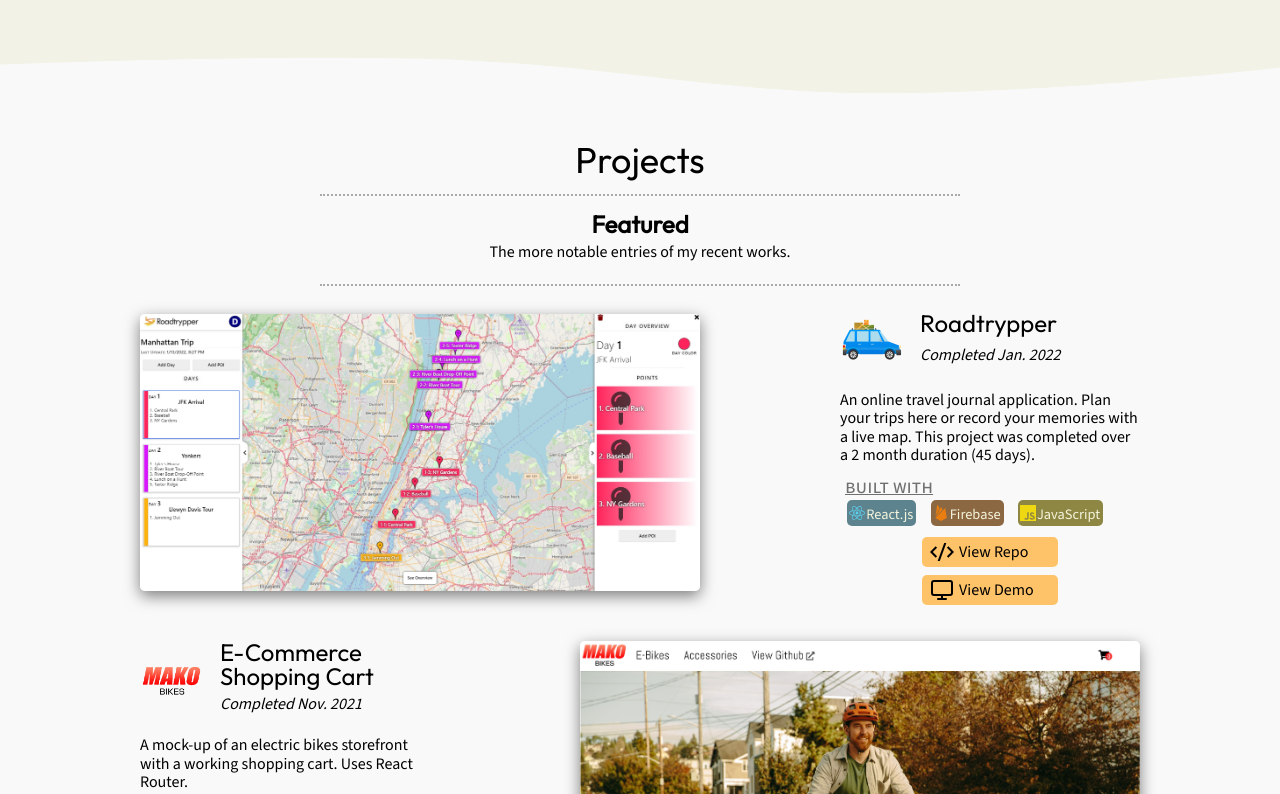
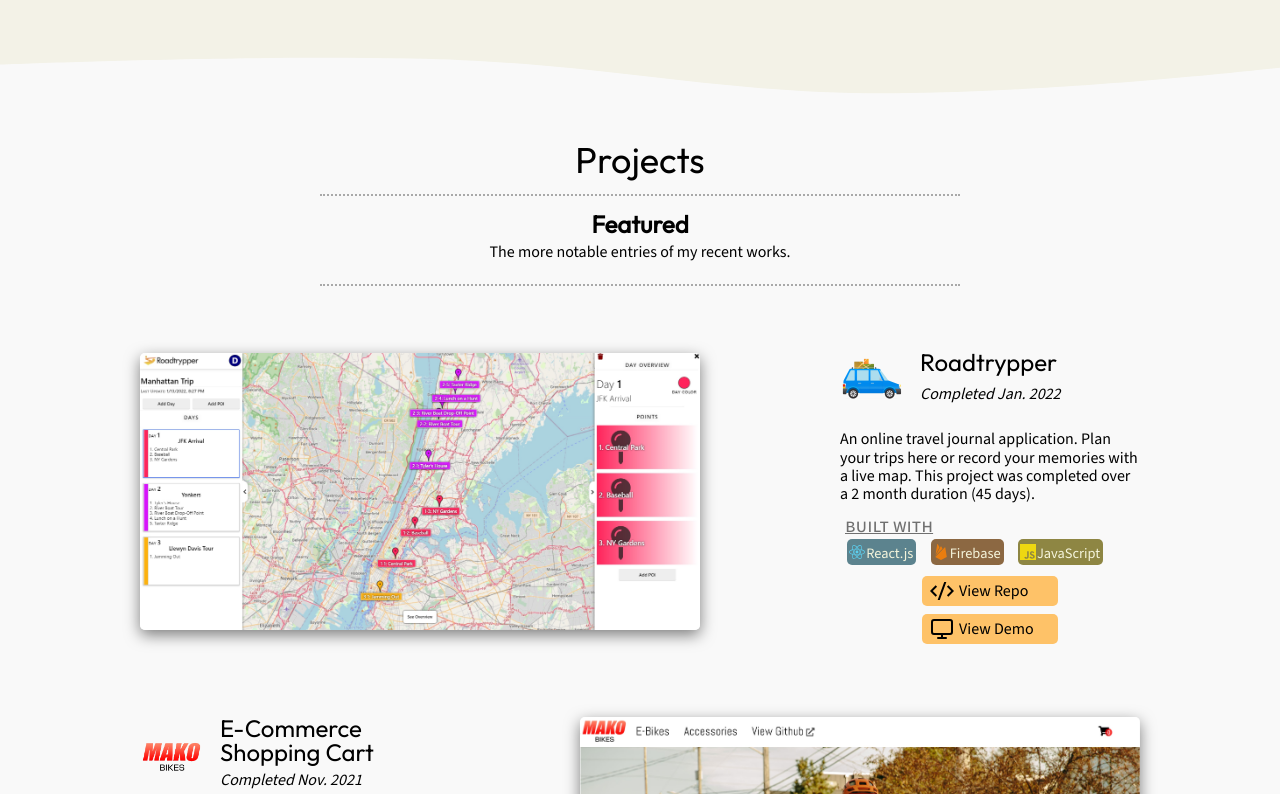
Before and after one commit to Datrinon/portfolio, a React (Create React App) app: page / in a window 1280 px wide. Shown: the part 1846-2640 px from the top of the page. Built offline with nearby package versions, Linux system fonts and the light colour scheme.

Commit message:
Remove height constraint on listing container
This causes overflow issues when the user is in mobile landscape in the project section.

```diff
--- a/src/components/Content/Projects/styled/Projects.styled.js
+++ b/src/components/Content/Projects/styled/Projects.styled.js
@@ -72,7 +72,7 @@ export const FeaturedProjectListingContainer = styled.ul`
   */
   @media ${device.laptop} {
     & .listing-container {
-      height: 40vh;
+      margin: 3em auto;
       max-height: 400px;
     }
 
```
